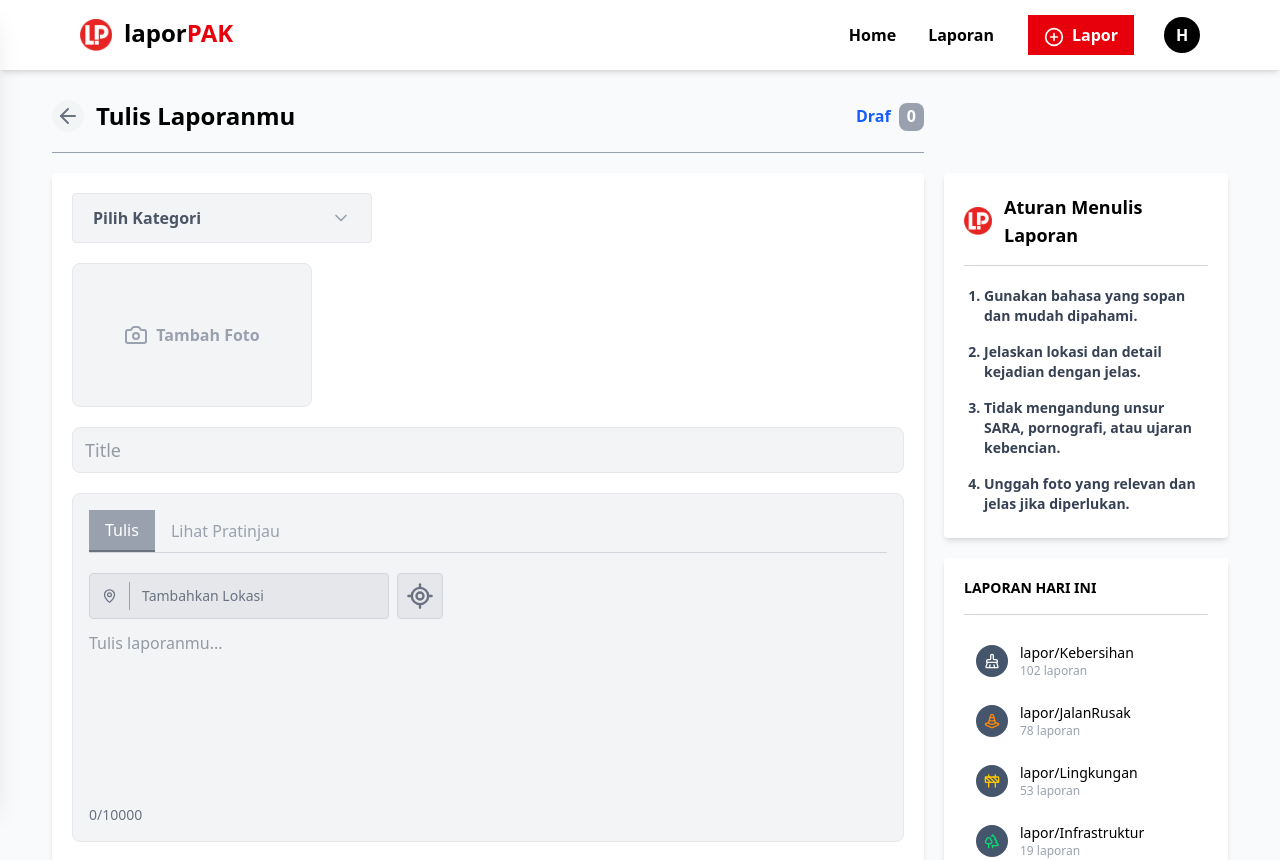
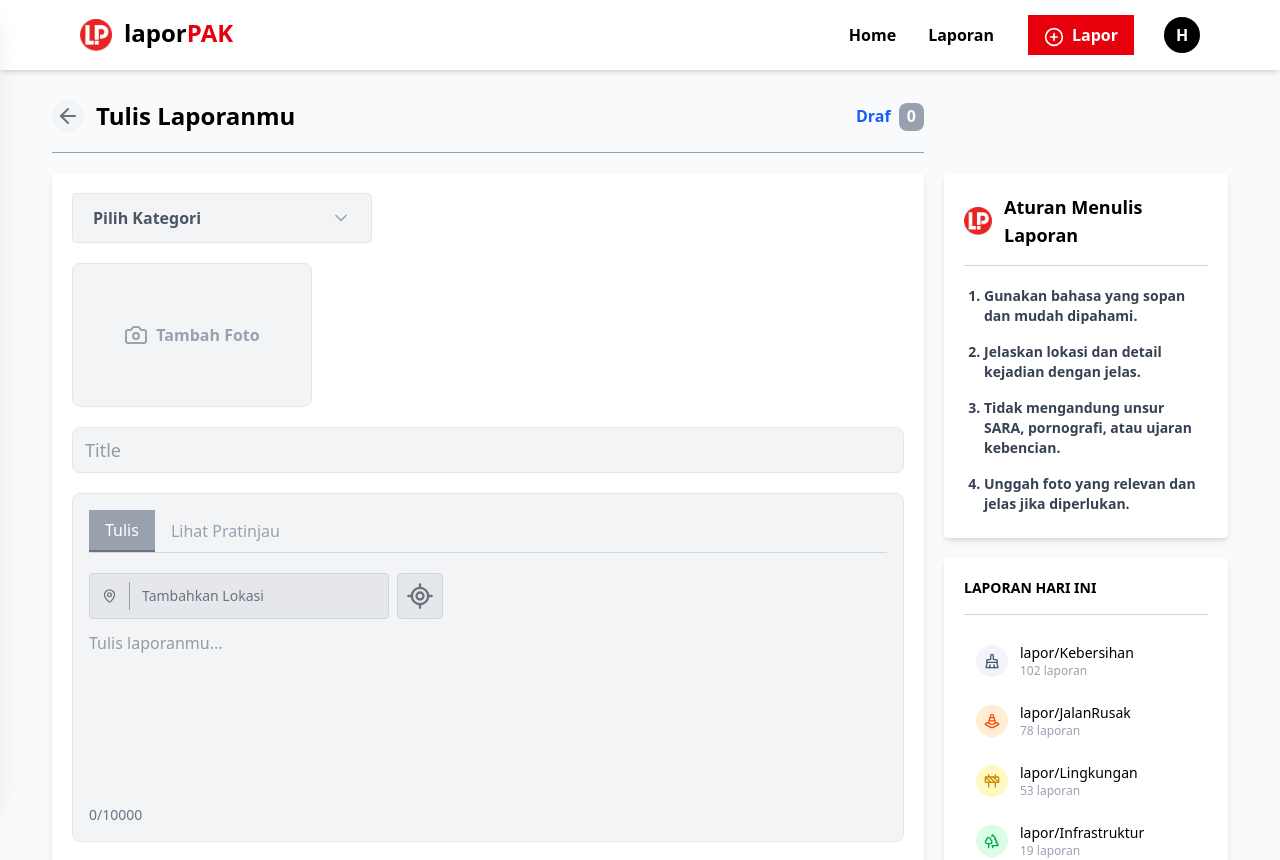
Before and after one commit to MBenedictt/lapor-pak-website, a React (Vite) app: page /create in a window 1280 px wide. Shown: the top 860 px of the page. Built offline with nearby package versions, Linux system fonts and the light colour scheme.

Commit message:
feat: implement loading spinner and enhance community cards with background colors

```diff
--- a/src/index.css
+++ b/src/index.css
@@ -8,3 +8,18 @@ body {
   width: 100%;
   height: 100%;
 }
+
+.loader {
+  border: 4px solid oklch(93.6% 0.032 17.717);
+  border-top: 4px solid oklch(57.7% 0.245 27.325);
+  border-radius: 50%;
+  width: 60px;
+  height: 60px;
+  border-width: 6px;
+  animation: spin 0.8s linear infinite;
+}
+
+@keyframes spin {
+  0% { transform: rotate(0deg); }
+  100% { transform: rotate(360deg); }
+}
--- a/src/pages/CreatePage.jsx
+++ b/src/pages/CreatePage.jsx
@@ -8,11 +8,36 @@ import Tooltip from "../components/Tooltip";
 import { Link } from "react-router-dom";
 
 const communities = [
-    { name: 'lapor/Kebersihan', quantity: '102', icon: <BrushCleaning className="w-6 h-6 text-white p-1" /> },
-    { name: 'lapor/JalanRusak', quantity: '78', icon: <TrafficCone className="w-6 h-6 text-orange-400 p-1" /> },
-    { name: 'lapor/Lingkungan', quantity: '53', icon: <Construction className="w-6 h-6 text-yellow-400 p-1" /> },
-    { name: 'lapor/Infrastruktur', quantity: '19', icon: <Trees className="w-6 h-6 text-green-400 p-1" /> },
-    { name: 'lapor/Kecelakaan', quantity: '2', icon: <Ambulance className="w-6 h-6 text-red-300 p-1" /> },
+    {
+        name: 'lapor/Kebersihan',
+        quantity: '102',
+        icon: <BrushCleaning className="w-6 h-6 text-slate-600 p-1" />,
+        bgColor: 'bg-slate-100'
+    },
+    {
+        name: 'lapor/JalanRusak',
+        quantity: '78',
+        icon: <TrafficCone className="w-6 h-6 text-orange-600 p-1" />,
+        bgColor: 'bg-orange-100'
+    },
+    {
+        name: 'lapor/Lingkungan',
+        quantity: '53',
+        icon: <Construction className="w-6 h-6 text-yellow-600 p-1" />,
+        bgColor: 'bg-yellow-100'
+    },
+    {
+        name: 'lapor/Infrastruktur',
+        quantity: '19',
+        icon: <Trees className="w-6 h-6 text-green-600 p-1" />,
+        bgColor: 'bg-green-100'
+    },
+    {
+        name: 'lapor/Kecelakaan',
+        quantity: '2',
+        icon: <Ambulance className="w-6 h-6 text-red-600 p-1" />,
+        bgColor: 'bg-red-100'
+    },
 ];
 
 const CreatePage = () => {
@@ -191,7 +216,7 @@ const CreatePage = () => {
                         <ul>
                             {communities.map((com, index) => (
                                 <li key={index} className="flex items-center gap-3 hover:bg-gray-100 p-3 cursor-pointer">
-                                    <div className="p-1 bg-slate-600 rounded-full">
+                                    <div className={`p-1 rounded-full ${com.bgColor}`}>
                                         {com.icon}
                                     </div>
                                     <div>
--- a/src/pages/HomePage.jsx
+++ b/src/pages/HomePage.jsx
@@ -4,8 +4,8 @@ import { Link } from "react-router-dom";
 import Navbar from "../components/Navbar";
 import ReportCard from "../components/ReportCard";
 import Footer from "../components/Footer";
+import { useEffect, useState } from "react";
 
-const HomePage = () => {
 const reports = [
     {
         id: 1,
@@ -51,8 +51,50 @@ const HomePage = () => {
     },
 ];
 
+const HomePage = () => {
+    const [isLoading, setIsLoading] = useState(false);
+    const [isVisible, setIsVisible] = useState(false);
+
+    useEffect(() => {
+        const hasLoadedBefore = sessionStorage.getItem('hasLoadedBefore');
+
+        if (!hasLoadedBefore) {
+            setIsLoading(true);
+            setIsVisible(true);
+
+            // Prevent showing loader again in this session
+            sessionStorage.setItem('hasLoadedBefore', 'true');
+        }
+    }, []);
+
+    const handleImageLoad = () => {
+        if (isLoading) {
+            setIsLoading(false);
+            setTimeout(() => {
+                setIsVisible(false);
+            }, 500);
+        }
+    };
+
+    useEffect(() => {
+        if (isVisible) {
+            document.body.classList.add('overflow-hidden');
+        } else {
+            document.body.classList.remove('overflow-hidden');
+        }
+        return () => document.body.classList.remove('overflow-hidden');
+    }, [isVisible]);
+
     return (
         <div>
+            {isVisible && (
+                <div
+                    className={`fixed inset-0 flex items-center justify-center bg-white z-[9999] transition-all duration-500 ${isLoading ? 'translate-y-0' : '-translate-y-[100%]'
+                        }`}
+                >
+                    <div className="loader"></div>
+                </div>
+            )}
             <Navbar />
             {/* Hero Section */}
             <div className="w-full h-screen flex items-center justify-center bg-white px-30 max-[1280px]:px-20 max-md:px-10 max-md:py-10 max-[991px]:h-auto max-[991px]:mt-[70px] max-[991px]:py-20 max-sm:px-5">
@@ -89,6 +131,7 @@ const HomePage = () => {
                                 src="/images/mascot.png"
                                 alt="User using phone"
                                 className="object-cover w-full h-full"
+                                onLoad={handleImageLoad}
                             />
                         </div>
                     </div>
```
Lines whose indentation alone changed are shown as unchanged.
